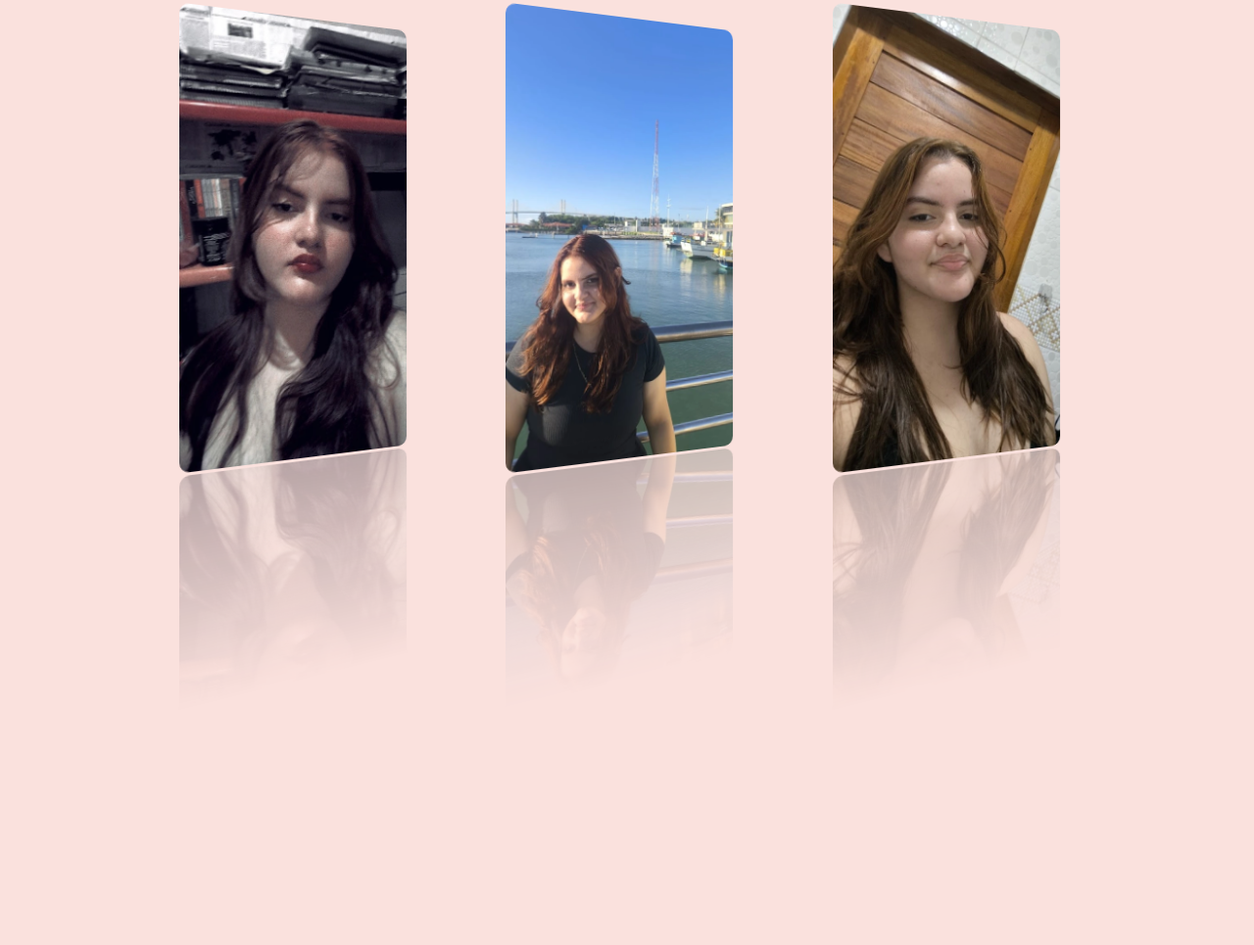
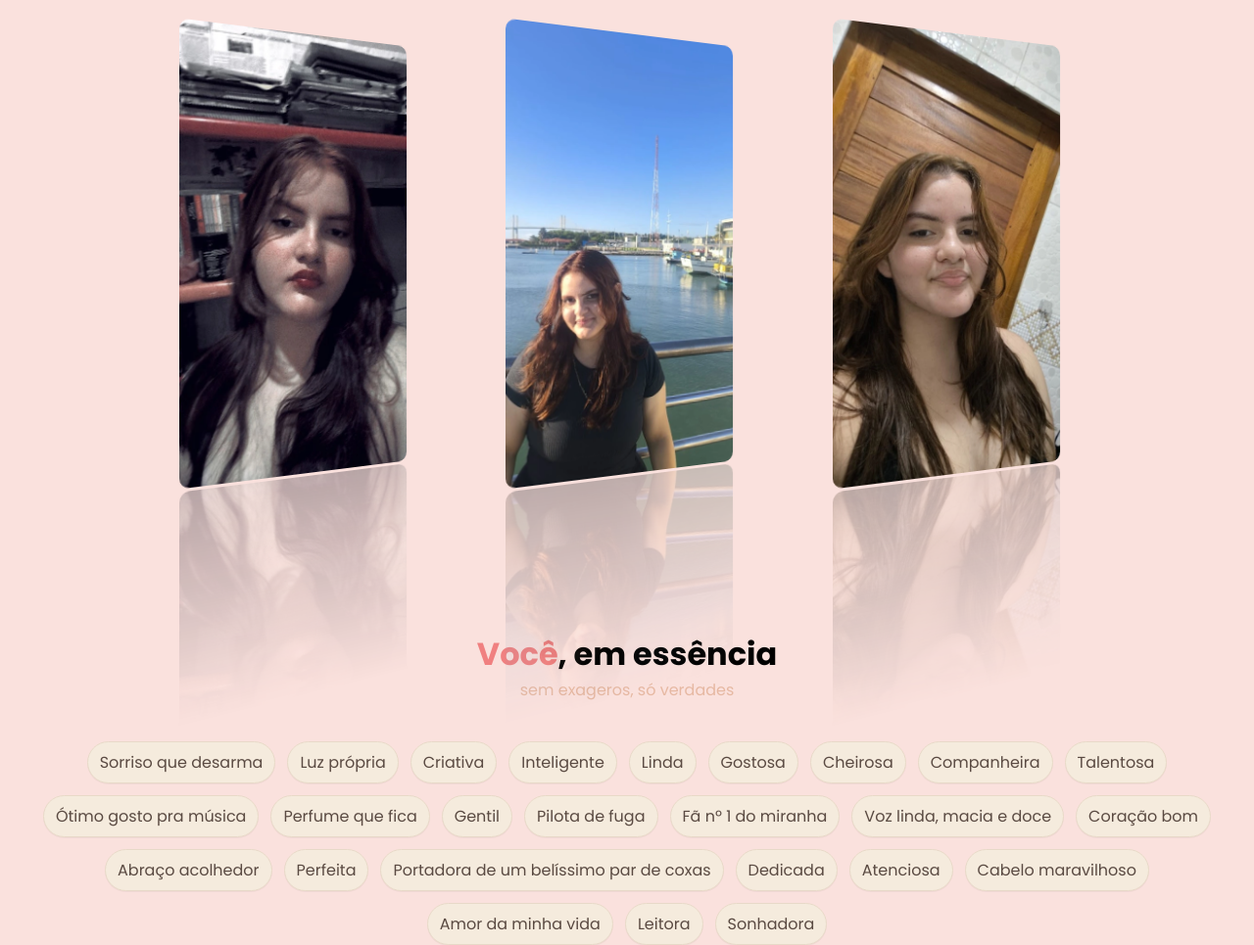
Before and after one commit to MarcusFrancisquini/para-iasmin, a plain HTML site: page index.html in a window 1280 px wide. Shown: the part 1124-2089 px from the top of the page at 98% size. Before the commit the page ends 1607 px from the top, so only its background shows below. Drawn offline with Linux system fonts and the light colour scheme.

Commit message:
:sparkles: FEAT: Tudo o que ela é, ou quase tudo

```diff
--- a/index.html
+++ b/index.html
@@ -58,6 +58,38 @@
       <img src="images/photos/foto-02.webp" />
       <img src="images/photos/foto-03.webp" >
     </div>
+    <!-- HER -->
+    <div class="gallery-title" id="her-container">
+      <h1><span>Você</span>, em essência</h1>
+      <p>sem exageros, só verdades</p>
+    </div>
+    <div class="tags">
+      <span class="tag">Sorriso que desarma</span>
+      <span class="tag">Luz própria</span>
+      <span class="tag">Criativa</span>
+      <span class="tag">Inteligente</span>
+      <span class="tag">Linda</span>
+      <span class="tag">Gostosa</span>
+      <span class="tag">Cheirosa</span>
+      <span class="tag">Companheira</span>
+      <span class="tag">Talentosa</span>
+      <span class="tag">Ótimo gosto pra música</span>
+      <span class="tag">Perfume que fica</span>
+      <span class="tag">Gentil</span>
+      <span class="tag">Pilota de fuga</span>
+      <span class="tag">Fã nº 1 do miranha</span>
+      <span class="tag">Voz linda, macia e doce</span>
+      <span class="tag">Coração bom</span>
+      <span class="tag">Abraço acolhedor</span>
+      <span class="tag">Perfeita</span>
+      <span class="tag">Portadora de um belíssimo par de coxas</span>
+      <span class="tag">Dedicada</span>
+      <span class="tag">Atenciosa</span>
+      <span class="tag">Cabelo maravilhoso</span>
+      <span class="tag">Amor da minha vida</span>
+      <span class="tag">Leitora</span>
+      <span class="tag">Sonhadora</span>
+    </div>
     <!-- JAVASCRIPT -->
     <script src="js/loveLetter.js"></script>
   </body>
--- a/style.css
+++ b/style.css
@@ -127,7 +127,7 @@ body {
 
 .container {
   position: relative;
-  margin-bottom: 10rem;
+  margin-bottom: 11rem;
   margin-top: 10rem;
 }
 
@@ -396,3 +396,29 @@ body {
   opacity: 1;
   transform: perspective(800px) rotateY(0deg);
 }
+
+/*? HER */
+
+#her-container {
+  margin-top: 10rem;
+  margin-bottom: 2.5rem;
+}
+
+.tags {
+  display: flex;
+  flex-wrap: wrap;
+  gap: 12px;
+  justify-content: center;
+  padding: 0 20px;
+}
+
+.tag {
+  padding: 8px 12px;
+  border-radius: 999px;
+  font-size: 1rem;
+  background: #f5ebdd;
+  color: #5a4a42;
+  border: 1px solid #e8d9c8;
+  box-shadow: 0 1px 0 rgba(0, 0, 0, 0.04);
+  white-space: nowrap;
+}
```
